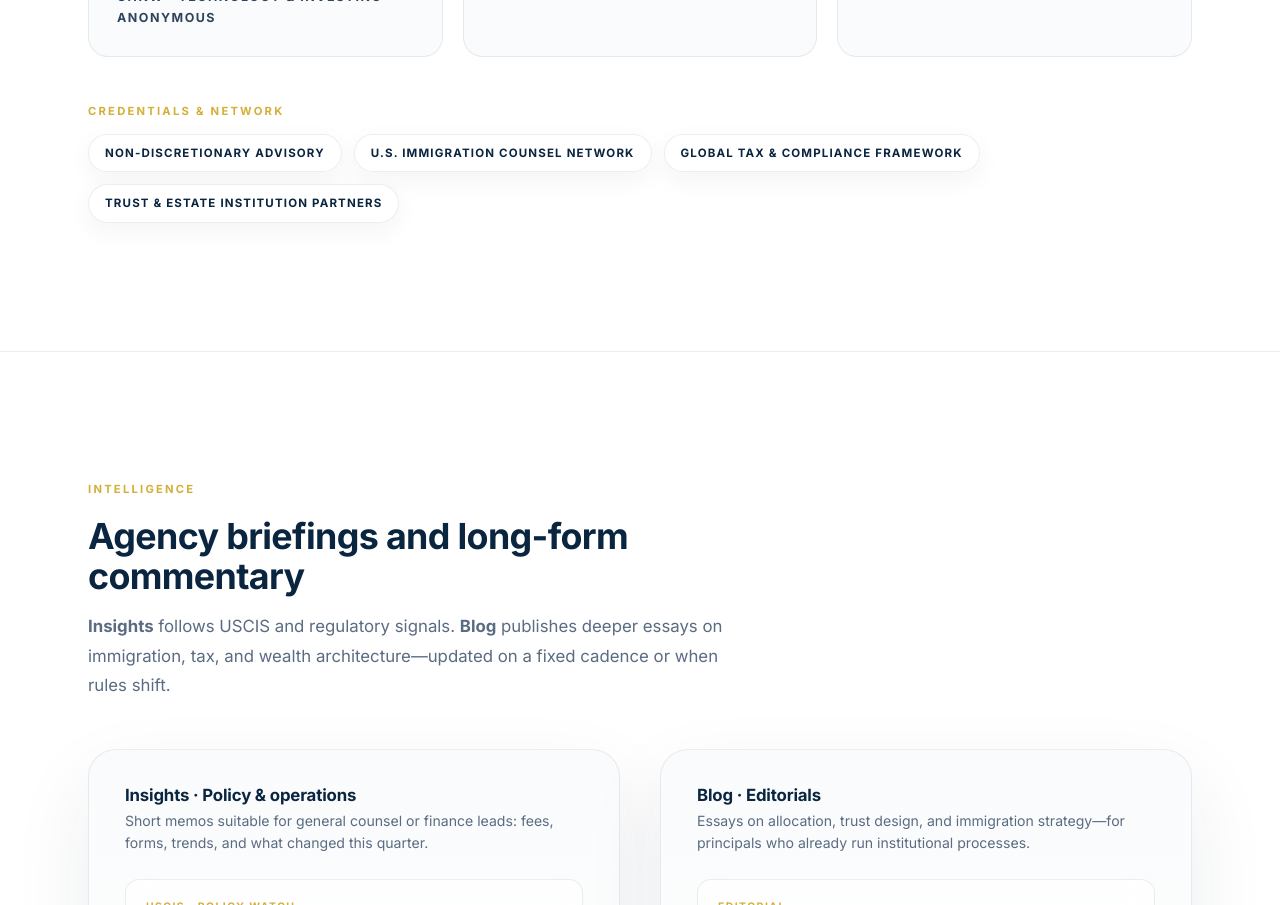
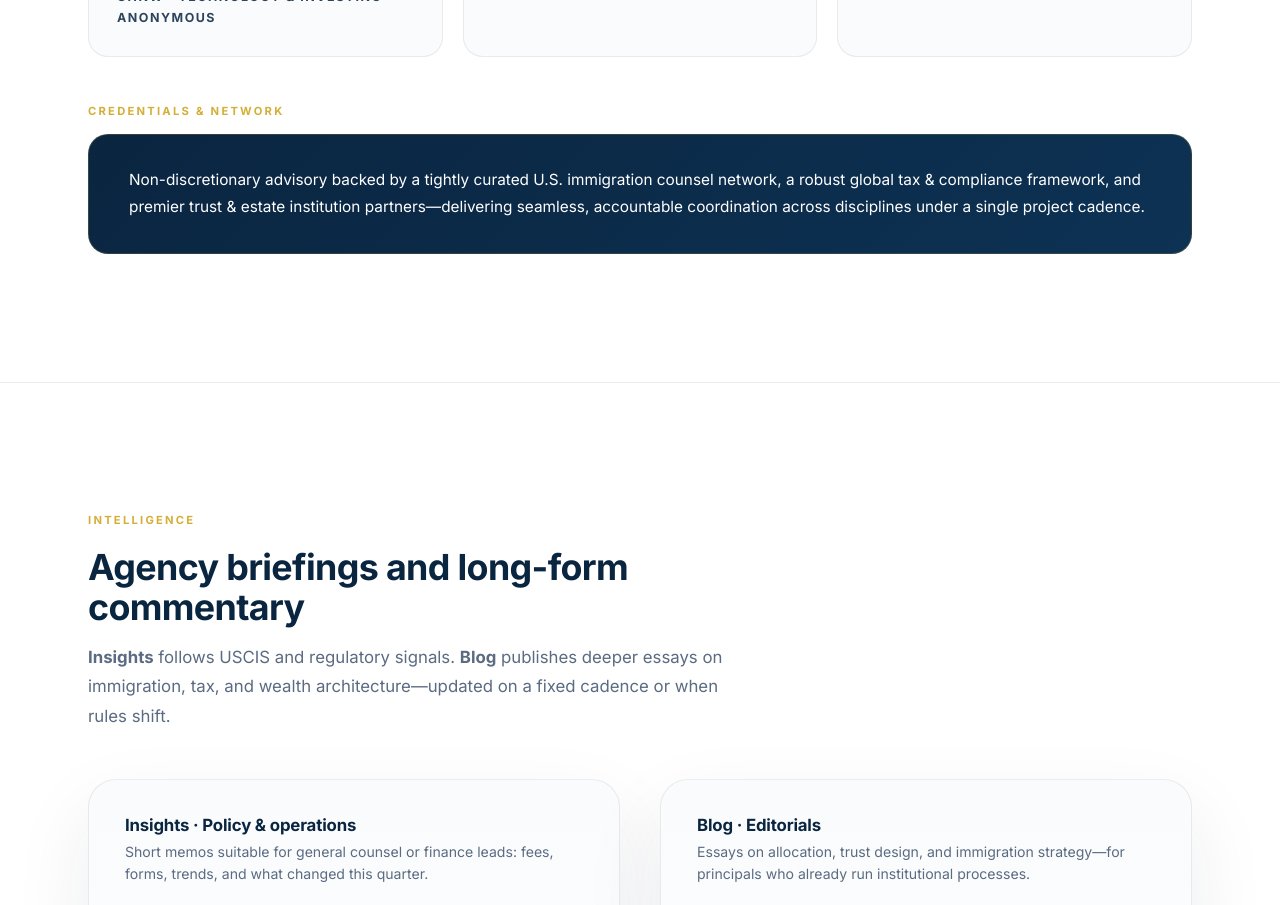
Before and after one commit to rvlfunding/rvl-funding, a Next.js app: page / in a window 1280 px wide. Shown: the part 2500-3405 px from the top of the page. Built offline with nearby package versions, Linux system fonts and the light colour scheme.

Commit message:
Update page.tsx

```diff
--- a/src/app/page.tsx
+++ b/src/app/page.tsx
@@ -163,13 +163,23 @@ export default function Home() {
           </div>
 
           <h3 className="section-label" style={{ marginBottom: '1rem' }}>
-            Credentials &amp; network
+            Credentials &amp; Network
           </h3>
-          <div className="badge-row">
-            <span className="trust-badge">Non-discretionary advisory</span>
-            <span className="trust-badge">U.S. immigration counsel network</span>
-            <span className="trust-badge">Global tax &amp; compliance framework</span>
-            <span className="trust-badge">Trust &amp; estate institution partners</span>
+          <div style={{
+            background: 'linear-gradient(135deg, var(--navy) 0%, var(--navy-mid) 100%)',
+            borderRadius: 'var(--radius)',
+            padding: 'clamp(1.5rem, 3vw, 2rem) clamp(1.75rem, 4vw, 2.5rem)',
+            border: '1px solid rgba(212, 175, 55, 0.2)',
+          }}>
+            <p style={{
+              color: 'var(--white)',
+              fontSize: 'clamp(0.92rem, 1.2vw, 1.05rem)',
+              lineHeight: 1.75,
+              margin: 0,
+              fontWeight: 400,
+            }}>
+              Non-discretionary advisory backed by a tightly curated U.S. immigration counsel network, a robust global tax &amp; compliance framework, and premier trust &amp; estate institution partners—delivering seamless, accountable coordination across disciplines under a single project cadence.
+            </p>
           </div>
         </div>
       </section>
```
